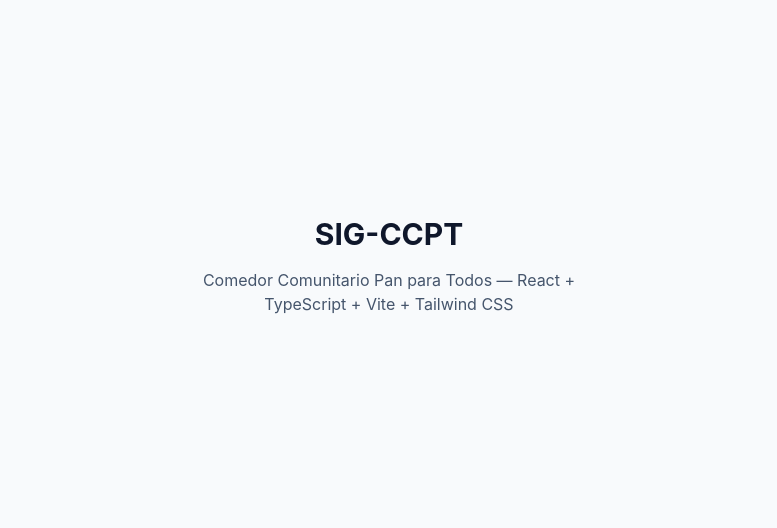
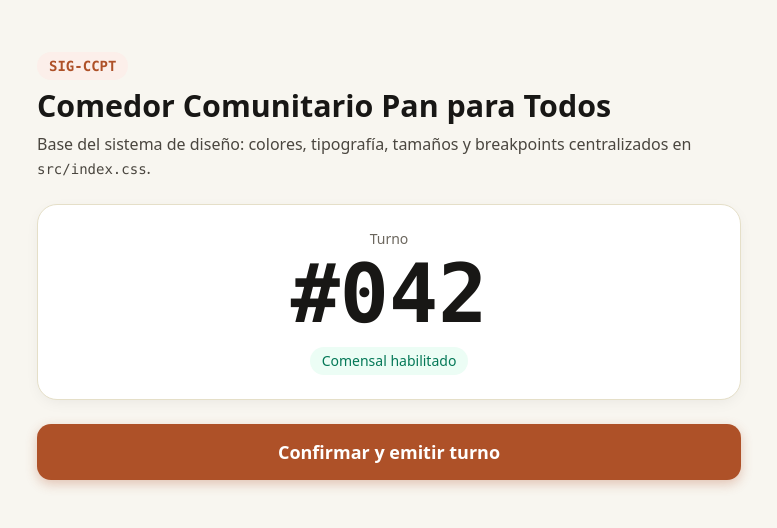
Before and after one commit to Comedor-Comunitario-Pan-para-todos/Frontend, a React (Vite) app: page / in a window 1280 px wide. Shown: the part 134-662 px from the top of the page, without its empty margins (251-1028 px from the left). Built offline with nearby package versions, Linux system fonts and the light colour scheme.

Commit message:
Define sistema de diseño centralizado en Tailwind CSS

```diff
--- a/index.html
+++ b/index.html
@@ -3,7 +3,8 @@
   <head>
     <meta charset="UTF-8" />
     <link rel="icon" type="image/svg+xml" href="/favicon.svg" />
-    <meta name="viewport" content="width=device-width, initial-scale=1.0" />
+    <meta name="viewport" content="width=device-width, initial-scale=1.0, viewport-fit=cover" />
+    <meta name="theme-color" content="#F8F6F0" />
     <title>SIG-CCPT</title>
   </head>
   <body>
--- a/package.json
+++ b/package.json
@@ -10,6 +10,8 @@
     "preview": "vite preview"
   },
   "dependencies": {
+    "@fontsource-variable/jetbrains-mono": "^5.3.0",
+    "@fontsource-variable/outfit": "^5.3.0",
     "react": "^19.3.1",
     "react-dom": "^19.3.1"
   },
--- a/src/App.tsx
+++ b/src/App.tsx
@@ -1,10 +1,33 @@
 function App() {
   return (
-    <main className="flex min-h-svh flex-col items-center justify-center gap-4 bg-slate-50 p-6 text-center">
-      <h1 className="text-3xl font-bold text-slate-900">SIG-CCPT</h1>
-      <p className="max-w-md text-slate-600">
-        Comedor Comunitario Pan para Todos — React + TypeScript + Vite + Tailwind CSS
-      </p>
+    <main className="mx-auto flex min-h-svh w-full max-w-content flex-col justify-center gap-6 px-gutter py-8 md:px-8">
+      <header className="flex flex-col gap-2">
+        <span className="w-fit rounded-pill bg-primary-soft px-3 py-1 font-mono text-label font-semibold text-primary">
+          SIG-CCPT
+        </span>
+        <h1 className="text-heading font-semibold text-ink">
+          Comedor Comunitario Pan para Todos
+        </h1>
+        <p className="text-body text-ink-secondary">
+          Base del sistema de diseño: colores, tipografía, tamaños y breakpoints
+          centralizados en <code className="font-mono text-label">src/index.css</code>.
+        </p>
+      </header>
+
+      <section className="flex flex-col items-center gap-1 rounded-lg border border-hairline bg-surface p-6 shadow-ticket">
+        <span className="text-label font-medium text-ink-muted">Turno</span>
+        <span className="font-mono text-ticket font-bold text-ink">#042</span>
+        <span className="mt-2 rounded-pill bg-success-soft px-3 py-1 text-label font-medium text-success">
+          Comensal habilitado
+        </span>
+      </section>
+
+      <button
+        type="button"
+        className="h-cta rounded-md bg-primary px-6 text-body-lg font-semibold text-on-primary shadow-primary transition duration-150 ease-press hover:bg-primary-hover active:translate-y-px active:scale-99 active:bg-primary-active"
+      >
+        Confirmar y emitir turno
+      </button>
     </main>
   )
 }
--- a/src/index.css
+++ b/src/index.css
@@ -1 +1,191 @@
+/* ==========================================================================
+   SIG-CCPT — Sistema de diseño centralizado (Tailwind CSS v4)
+   Reglas de uso y justificación: ver DESIGN.md en la raíz del proyecto.
+
+   Todo color, tipografía, tamaño, radio, sombra y breakpoint de la app se
+   define AQUÍ. En los componentes no se usan valores arbitrarios
+   (text-[13px], bg-[#C86438], h-[47px]...): si falta algo, se agrega un token.
+   ========================================================================== */
+
 @import 'tailwindcss';
+@import '@fontsource-variable/outfit';
+@import '@fontsource-variable/jetbrains-mono';
+
+@theme {
+  /* ------------------------------------------------------------------------
+     COLORES
+     Se eliminan las paletas por defecto de Tailwind para que solo exista la
+     paleta del comedor. Contraste medido (WCAG 2.2) en los comentarios.
+     ------------------------------------------------------------------------ */
+  --color-*: initial;
+
+  /* Marca: terracota tostado. SOLO decorativo (iconos, ilustraciones, acentos,
+     texto >= 24px). Blanco sobre brand = 3.94:1 -> no apto para texto normal. */
+  --color-brand: #c86438;
+
+  /* Acción primaria (botones, enlaces, foco). Blanco encima = 5.24:1 */
+  --color-primary: #ae5128;
+  --color-primary-hover: #8f401d; /* blanco encima 7.19:1 */
+  --color-primary-active: #7a3518; /* blanco encima 8.94:1 */
+  --color-primary-soft: #fcefea; /* primary encima 4.66:1 */
+  --color-on-primary: #ffffff;
+
+  /* Superficies */
+  --color-canvas: #f8f6f0; /* fondo global, arena cálido anti-reflejo */
+  --color-surface: #ffffff; /* tarjetas, modales, inputs */
+  --color-surface-subtle: #f3efe6; /* zonas agrupadas, filas alternas */
+  --color-surface-hover: #ece7dc;
+  --color-surface-dark: #1e1d1a; /* barras oscuras, toasts */
+
+  /* Tinta (texto) */
+  --color-ink: #181715; /* sobre canvas 16.58:1 */
+  --color-ink-secondary: #4a463f; /* sobre canvas 8.68:1 */
+  --color-ink-muted: #6b665d; /* sobre canvas 5.27:1 · sobre subtle 4.97:1 */
+  --color-ink-inverse: #f8f6f0; /* sobre surface-dark 15.60:1 */
+
+  /* Bordes */
+  --color-hairline: #e5dfc8; /* divisores y bordes de tarjeta (decorativo) */
+  --color-border-input: #8c8574; /* bordes de inputs/checkbox: >= 3:1 */
+  --color-focus: #ae5128; /* anillo de foco: 4.85:1 sobre canvas */
+
+  /* Semántica operativa: el tono base sirve para texto, iconos y fondos con
+     texto blanco; el "-soft" es el fondo de badges y alertas. */
+  --color-success: #047857; /* turno confirmado, stock óptimo · 5.21:1 en soft */
+  --color-success-soft: #ecfdf5;
+  --color-warning: #b45309; /* FEFO: próximo a caducar · 4.84:1 en soft */
+  --color-warning-soft: #fffbeb;
+  --color-danger: #b91c1c; /* vencido, descarte, duplicado · 5.91:1 en soft */
+  --color-danger-soft: #fef2f2;
+  --color-privacy: #4f46e5; /* Habeas Data, menores · 5.62:1 en soft */
+  --color-privacy-soft: #eef2ff;
+
+  /* ------------------------------------------------------------------------
+     TIPOGRAFÍA (autoalojada con Fontsource: $0 y sin depender de Google)
+       Outfit         -> interfaz completa (texto y títulos)
+       JetBrains Mono -> nº de turno, cédulas, pesos, cantidades, códigos
+     ------------------------------------------------------------------------ */
+  --font-sans: 'Outfit Variable', system-ui, 'Segoe UI', Roboto, sans-serif;
+  --font-mono: 'JetBrains Mono Variable', ui-monospace, Consolas, monospace;
+
+  /* ------------------------------------------------------------------------
+     ESCALA DE TEXTO (semántica, mobile-first)
+     Mínimo absoluto 12px; lectura nunca < 16px. Los títulos crecen de forma
+     fluida entre 360px y 1280px de ancho de pantalla.
+     ------------------------------------------------------------------------ */
+  --text-*: initial;
+
+  --text-caption: 0.75rem; /* 12px — hora, metadatos. Nunca para acciones */
+  --text-caption--line-height: 1rem;
+  --text-label: 0.875rem; /* 14px — etiquetas de campo, badges, ayudas */
+  --text-label--line-height: 1.25rem;
+  --text-body: 1rem; /* 16px — texto base e inputs */
+  --text-body--line-height: 1.5rem;
+  --text-body-lg: 1.125rem; /* 18px — botones, texto destacado */
+  --text-body-lg--line-height: 1.75rem;
+  --text-title: clamp(1.25rem, 1.17rem + 0.35vw, 1.5rem); /* 20 -> 24px */
+  --text-title--line-height: 1.3;
+  --text-heading: clamp(1.5rem, 1.34rem + 0.7vw, 2rem); /* 24 -> 32px */
+  --text-heading--line-height: 1.2;
+  --text-display: clamp(2rem, 1.69rem + 1.39vw, 3rem); /* 32 -> 48px — KPIs */
+  --text-display--line-height: 1.1;
+  --text-ticket: clamp(3.5rem, 2.88rem + 2.78vw, 5.5rem); /* 56 -> 88px — turno */
+  --text-ticket--line-height: 1;
+
+  /* ------------------------------------------------------------------------
+     BREAKPOINTS (mobile-first: sin prefijo = teléfono)
+       base  < 640px   teléfono vertical (diseñar en 360px, revisar en 412px)
+       sm   >= 640px   teléfono horizontal / phablet
+       md   >= 768px   tablet
+       lg   >= 1024px  portátil (coordinación, JAC, donantes)
+       xl   >= 1280px  escritorio amplio
+     ------------------------------------------------------------------------ */
+  --breakpoint-*: initial;
+  --breakpoint-sm: 40rem;
+  --breakpoint-md: 48rem;
+  --breakpoint-lg: 64rem;
+  --breakpoint-xl: 80rem;
+
+  /* Anchos máximos de contenido: max-w-narrow / max-w-content / max-w-wide */
+  --container-narrow: 30rem; /* 480px — login, formularios cortos */
+  --container-content: 48rem; /* 768px — flujos operativos */
+  --container-wide: 80rem; /* 1280px — dashboards */
+
+  /* ------------------------------------------------------------------------
+     MEDIDAS TÁCTILES Y DE LAYOUT (RNF-03 / RNF-05)
+     La escala de espaciado de Tailwind (múltiplos de 4px) se mantiene.
+     ------------------------------------------------------------------------ */
+  --spacing-touch: 3.25rem; /* 52px — mínimo de todo elemento interactivo */
+  --spacing-cta: 3.5rem; /* 56px — botón de acción principal */
+  --spacing-gutter: 1rem; /* 16px — margen lateral en teléfono */
+
+  /* Radios */
+  --radius-*: initial;
+  --radius-sm: 0.5rem; /* 8px — badges cuadrados, chips */
+  --radius-md: 0.875rem; /* 14px — botones, inputs */
+  --radius-lg: 1.25rem; /* 20px — tarjetas, modales */
+  --radius-pill: 9999px;
+
+  /* Sombras cálidas (tinta #181715) */
+  --shadow-*: initial;
+  --shadow-card: 0 2px 6px rgb(24 23 21 / 0.06);
+  --shadow-ticket: 0 4px 16px -4px rgb(24 23 21 / 0.08);
+  --shadow-raised: 0 8px 24px -6px rgb(24 23 21 / 0.1);
+  --shadow-primary: 0 4px 12px rgb(174 81 40 / 0.3);
+
+  /* Movimiento */
+  --ease-press: cubic-bezier(0.2, 0, 0, 1);
+}
+
+/* Márgenes seguros para barras fijas en teléfonos con notch / barra de gestos */
+@utility pb-safe {
+  padding-bottom: max(1rem, env(safe-area-inset-bottom));
+}
+@utility pt-safe {
+  padding-top: max(0.5rem, env(safe-area-inset-top));
+}
+
+@layer base {
+  html {
+    background-color: var(--color-canvas);
+    color: var(--color-ink);
+    font-family: var(--font-sans);
+    -webkit-tap-highlight-color: transparent;
+    -webkit-text-size-adjust: 100%;
+    text-size-adjust: 100%;
+    -webkit-font-smoothing: antialiased;
+  }
+
+  body {
+    min-height: 100svh;
+    font-size: var(--text-body);
+    line-height: var(--text-body--line-height);
+  }
+
+  /* Cifras alineadas en columnas (turnos, pesos, cantidades) */
+  .font-mono,
+  table {
+    font-variant-numeric: tabular-nums;
+  }
+
+  /* Inputs a 16px como mínimo: evita el zoom automático en móviles */
+  input,
+  select,
+  textarea {
+    font-size: max(1rem, 1em);
+  }
+
+  :focus-visible {
+    outline: 3px solid var(--color-focus);
+    outline-offset: 2px;
+  }
+
+  @media (prefers-reduced-motion: reduce) {
+    *,
+    *::before,
+    *::after {
+      animation-duration: 0.01ms !important;
+      transition-duration: 0.01ms !important;
+      scroll-behavior: auto !important;
+    }
+  }
+}
```
Also changed, not shown: 1 other file (tests, documents, lock files or other folders).
